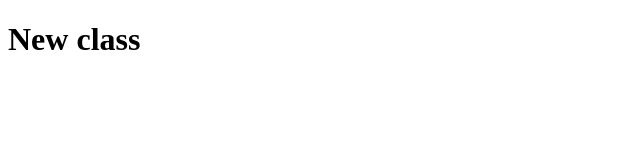
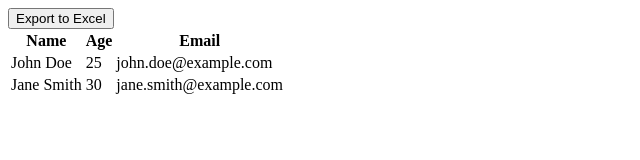
Before and after one commit to Ami98-dev/newlocal-demo, a plain HTML site: page newfile.html in a window 1280 px wide. Shown: the whole page, without its empty margins (0-640 px from the left). Drawn offline with nearby package versions, Linux system fonts and the light colour scheme.

Commit message:
new code

```diff
--- a/newfile.html
+++ b/newfile.html
@@ -4,10 +4,40 @@
     <meta charset="UTF-8">
     <meta name="viewport" content="width=device-width, initial-scale=1.0">
     <title>Document</title>
+    <script src="https://code.jquery.com/jquery-3.6.0.min.js"></script>
+    <script src="https://cdn.jsdelivr.net/npm/jquery-table2excel@1.1.1/dist/jquery.table2excel.min.js" integrity="sha256-UbQOHbRdBiTxFQd7J+zvg9v9eXjTMepIyA+67ohTgtY=" crossorigin="anonymous"></script>
 </head>
 <body>
-    <div class="main">
-        <h1>New class</h1>
-    </div>
+    <button id="export-btn">Export to Excel</button>
+    <table id="my-table">
+        <thead>
+          <tr>
+            <th>Name</th>
+            <th>Age</th>
+            <th>Email</th>
+          </tr>
+        </thead>
+        <tbody>
+          <tr>
+            <td>John Doe</td>
+            <td>25</td>
+            <td>john.doe@example.com</td>
+          </tr>
+          <tr>
+            <td>Jane Smith</td>
+            <td>30</td>
+            <td>jane.smith@example.com</td>
+          </tr>
+        </tbody>
+      </table>
+      <script>
+        jQuery(document).ready(function() {
+  jQuery('#export-btn').click(function() {
+    jQuery('#my-table').table2excel({
+      filename: 'my-table.xlsx'
+    });
+  });
+});
+      </script>
 </body>
 </html>
```
